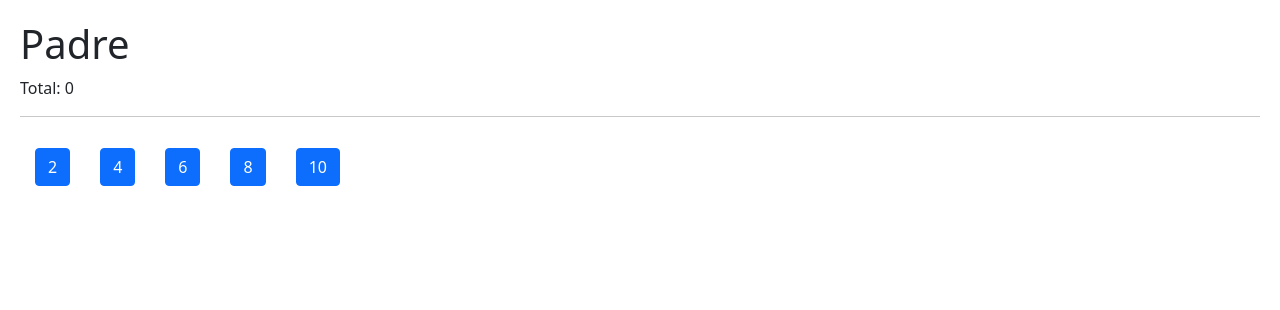
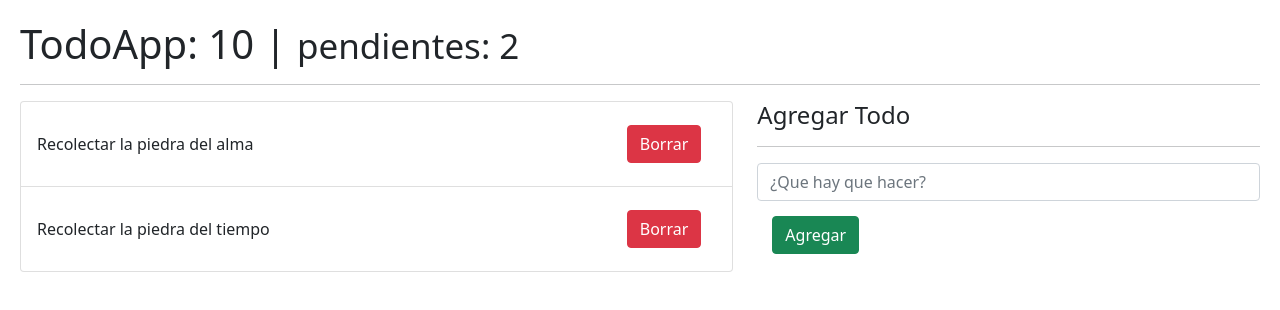
Before and after one commit to centinelaCode/Guia-Hooks-react, a React (Vite) app: page / in a window 1280 px wide. Shown: the top 310 px of the page. Built offline with nearby package versions, Linux system fonts and the light colour scheme.

Commit message:
[ADD] Ejemplo de un Reducer con una apicacion de todos
=> se usa el custom hook useFormv2

```diff
--- /dev/null
+++ b/src/08-useReducer/TodoAdd.jsx
@@ -0,0 +1,49 @@
+import { useFormv2 } from '../hooks/useFormv2'
+
+
+export const TodoAdd = ({ onNewTodo }) => {
+
+  // custom hook para formularios
+  const { formState, onInputChange,onResetForm, description } = useFormv2({
+    description: ''
+  })
+
+  // funcion para el envio del formulario
+  const onFormSubmit = ( event ) => {
+    event.preventDefault();
+
+    // validamos que tengamos algo en la descripcion
+    if ( description.length <=1 ) return;
+
+    // creamos el nuevo todo con la descripction del input
+    const newTodo = {
+      id: new Date().getTime(),
+      description,
+      done: false
+    }
+
+    // ejecutamos la funcion y reseteamos el formulario
+    onNewTodo(newTodo);
+    onResetForm();
+  }
+
+  return (
+    <form
+      onSubmit={ onFormSubmit }
+    >
+      <input
+        type="text"
+        placeholder="¿Que hay que hacer?"
+        className="form-control"
+        name='description'
+        value={ description }
+        onChange={ onInputChange }
+      />
+      <button
+        type="submit"
+        className="btn btn-success"
+      >Agregar
+      </button>
+    </form>
+  )
+}
--- /dev/null
+++ b/src/08-useReducer/TodoApp.jsx
@@ -0,0 +1,52 @@
+import { useState, useReducer } from 'react';
+import { todoReducer } from './todoReducer';
+import { TodoList } from './TodoList'
+import { TodoAdd } from './TodoAdd';
+
+// initial state reducer
+const initialState = [
+  {
+    id: new Date().getTime(),
+    description: 'Recolectar la piedra del alma',
+    done: false,
+  },
+  {
+    id: new Date().getTime() * 3,
+    description: 'Recolectar la piedra del tiempo',
+    done: false,
+  },
+]
+
+
+export const TodoApp = () => {
+
+  const [ todos, dispatch ] = useReducer( todoReducer, initialState )
+
+  const handleNewTodo = ( todo ) => {
+    console.log({ todo })
+  }
+
+  return (
+    <>
+      <h1>TodoApp: 10 | <small>pendientes: 2</small></h1>
+      <hr />
+
+      <div className="row">
+        <div className="col-7">
+          <TodoList
+            todos={todos}
+          />
+
+        </div>
+
+        <div className="col-5">
+          <h4>Agregar Todo</h4>
+          <hr />
+
+          <TodoAdd onNewTodo={ todo => handleNewTodo(todo) } />
+        </div>
+      </div>
+
+    </>
+  )
+}
--- /dev/null
+++ b/src/08-useReducer/TodoItem.jsx
@@ -0,0 +1,12 @@
+
+export const TodoItem = ({ todo }) => {
+
+  return (
+    <>
+      <li className="list-group-item d-flex justify-content-between">
+        <span className="align-self-center">{todo.description}</span>
+        <button className="btn btn-danger">Borrar</button>
+      </li>
+    </>
+  )
+}
--- /dev/null
+++ b/src/08-useReducer/TodoList.jsx
@@ -0,0 +1,20 @@
+import { TodoItem } from "./TodoItem"
+
+
+export const TodoList = ({todos = []}) => {
+
+  return (
+    <ul className="list-group">
+
+      {
+        todos.map( todo => (
+         <TodoItem
+          key={ todo.id }
+          todo={ todo}
+         />
+        ))
+      }
+
+    </ul>
+  )
+}
--- /dev/null
+++ b/src/08-useReducer/intro-reducer.js
@@ -0,0 +1,52 @@
+
+// State inicial
+const initialState = [
+  {
+    id: 1,
+    todo: 'Recolectar la piedra del Alma',
+    done: false,
+  }
+];
+
+// Mi funcion Pura Reducer
+const todoReducer = ( state = initialState, action = {}) => {
+
+  // verificamos en base al type la accion a realizar
+  if( action.type === '[TODO] add todo'){
+    return [ ...state, action.payload ];
+  }
+
+  return state;
+}
+
+// ejecutanmos el reducer (aqui solo carga el state inicial)
+let todos = todoReducer();
+// console.log(todos);
+
+// para hacer una modificación al reducer necesitamos mandar una accion
+// Objeto del nuevo todo
+const newTodo = {
+  id: 2,
+  todo: 'Recolectar la piedra del Poder',
+  done: false,
+}
+
+//acciones:
+/* accion para agregar un todo
+  la cual debe contener 2 propiedades:
+  type      =>    Se especifica que accion realizara: add, delte, update, delete all, etc
+  payload   =>   Se especifica el nuevo valor si se requiere, por ejemplo para un nuevo todo o
+                 para actualizar un todo existente
+*/
+const addTodoAction = {
+  type: '[TODO] add todo',
+  payload: newTodo
+}
+// ejecutamos el reducer con la accion: addTodoAction
+todos = todoReducer( todos, addTodoAction);
+
+
+
+
+// para visaulizar el reducer
+console.log({state: todos})
--- /dev/null
+++ b/src/08-useReducer/todoReducer.js
@@ -0,0 +1,15 @@
+
+
+export const todoReducer = ( initialState = [], action) => {
+
+  switch (action.type) {
+    case 'ABC':
+
+      throw new Error('Action.type = ABC no esta implementada')
+
+    default:
+      return initialState;
+  }
+
+
+}
--- a/src/hooks/useFormv2.js
+++ b/src/hooks/useFormv2.js
@@ -1,6 +1,6 @@
 import { useState } from 'react'
 
-export const useForm2 = ( initialForm = {} ) => {
+export const useFormv2 = ( initialForm = {} ) => {
 
   const [ formState, setFormState ] = useState( initialForm )
 
--- a/src/main.jsx
+++ b/src/main.jsx
@@ -12,13 +12,19 @@ import ReactDOM from 'react-dom/client'
 // import { Memorize } from './06-memos/Momorize'
 // import { MemoHook } from './06-memos/MomoHook'
 // import { CallbackHook } from './06-memos/CallbackHook'
-import { Padre } from './07-tarea-memo/Padre'
+// import { Padre } from './07-tarea-memo/Padre'
+import { TodoApp } from './08-useReducer/TodoApp'
+
+
+
+// import './08-useReducer/intro-reducer'
+
 
 
 import './index.css'
 
 ReactDOM.createRoot(document.getElementById('root')).render(
   // <React.StrictMode>
-    < Padre />
+    < TodoApp />
   // </React.StrictMode>
 )
```
Also changed, not shown: src/08-useReducer/TodoApp_copy.jsx (added, +72 -0 lines).
